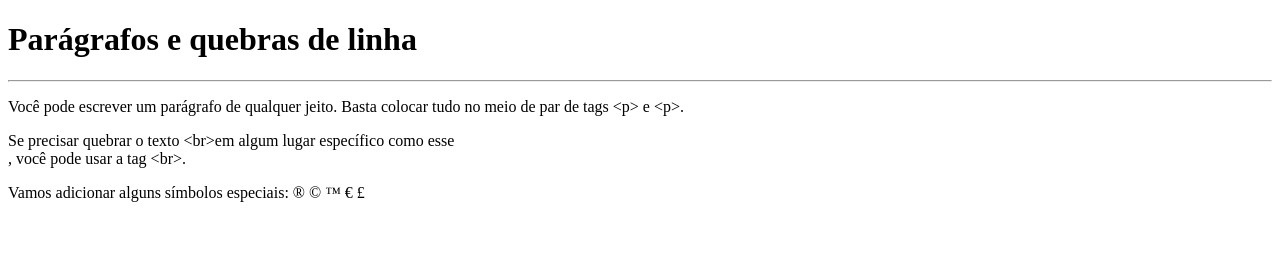
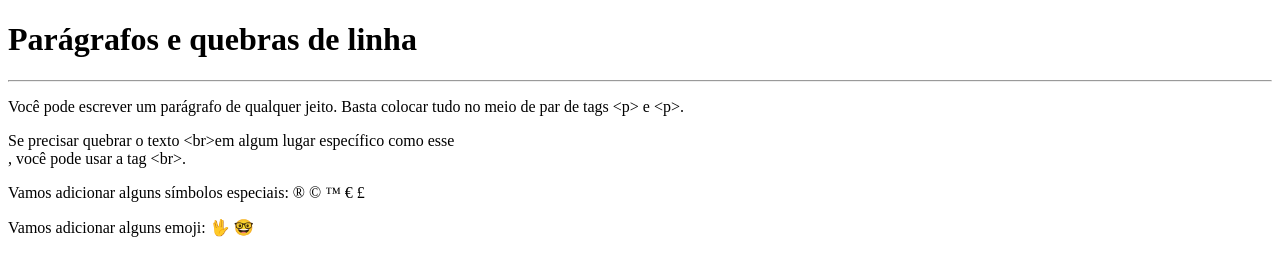
Before and after one commit to AlmaNegr/Estudos-html-css, a plain HTML site: page Cap05/ex002.html in a window 1280 px wide. Drawn offline with Linux system fonts and the light colour scheme.

Commit message:
Símbolos e emojis
Aprendendo a usar emoji e.

```diff
--- a/Cap05/ex002.html
+++ b/Cap05/ex002.html
@@ -16,6 +16,9 @@
         &trade;
         &euro;
         &pound;
+    <p>Vamos adicionar alguns emoji:
+        &#x1f596;
+        &#x1f913;
 
     </p>
 </body>
```
